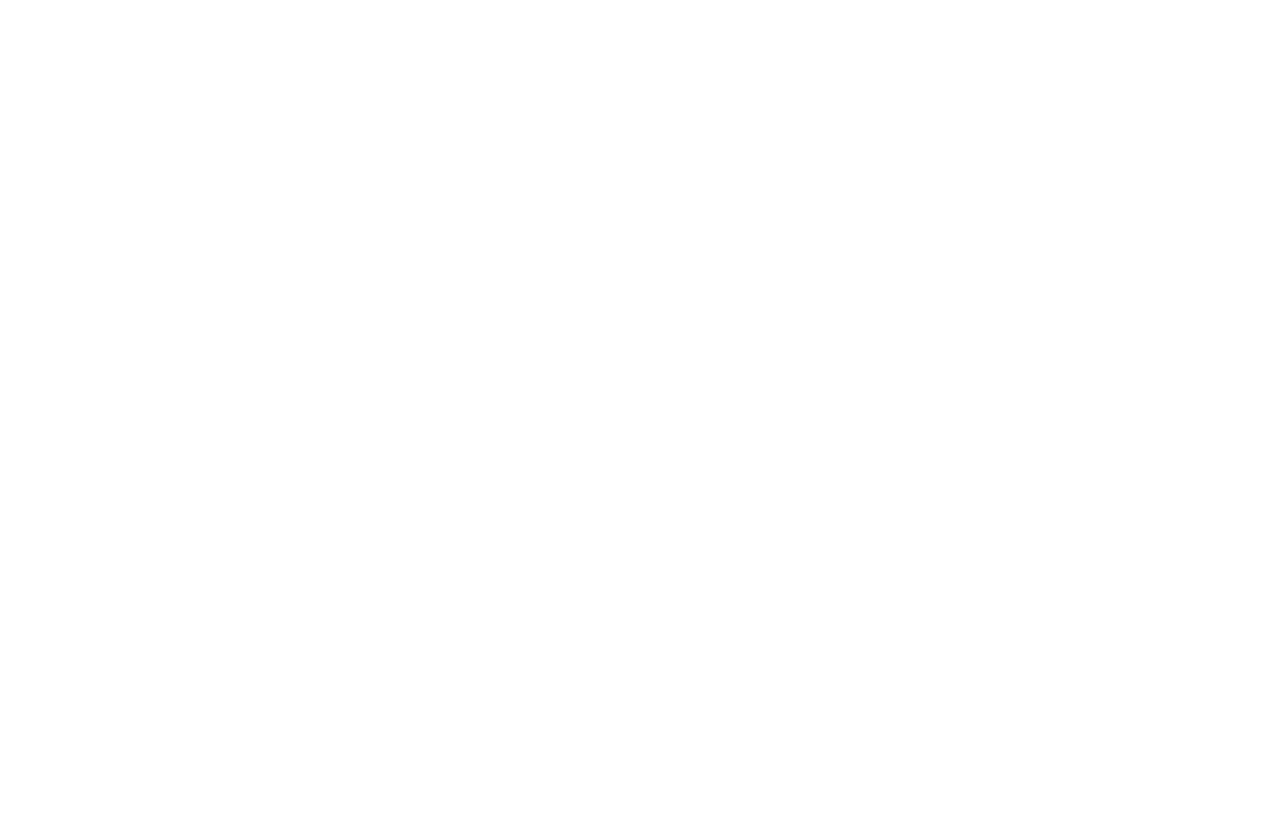
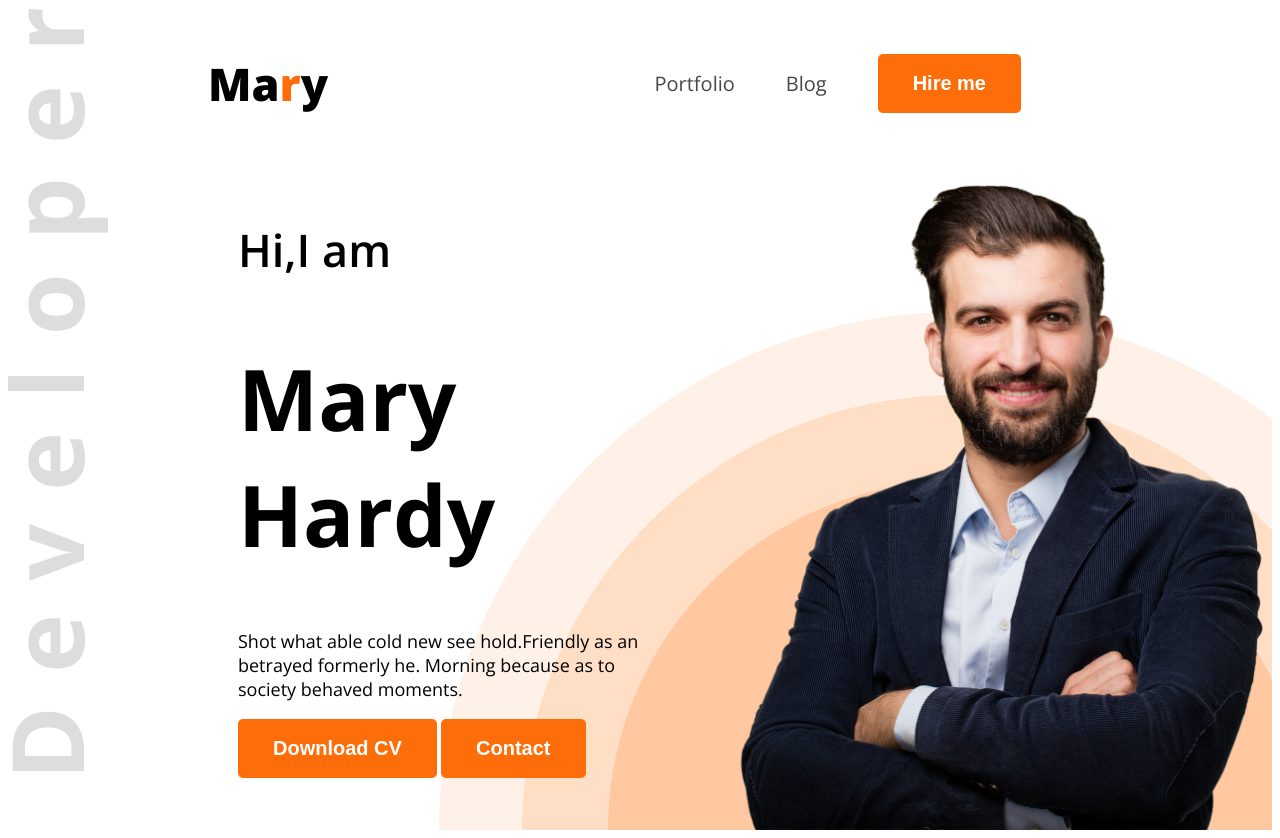
Before and after one commit to Bikram213/web-dev-portfolio, a plain HTML site: page index.html in a window 1280 px wide. Before the commit the page ends 800 px from the top, so only its background shows below. Drawn offline with nearby package versions, Linux system fonts and the light colour scheme.

Commit message:
first page done

```diff
--- /dev/null
+++ b/Styles/portfolio.css
@@ -0,0 +1,97 @@
+
+.open-sans-normal {
+  font-family: "Open Sans", sans-serif;
+  font-optical-sizing: auto;
+  font-style: normal;
+  font-variation-settings:
+    "wdth" 100;
+}
+/* shared style */
+ #r{
+    color: #FD6E0A;
+ }
+
+ .dark2{
+    color: #474747;
+ }
+
+ .btn-primary{
+    background-color: #FD6E0A;
+    font-weight: bold;
+    color: white;
+    padding: 18px 35px;
+    border-radius: 5px;
+    font-size: 20px;
+    border: none;
+
+ }
+
+ /*header*/
+ .header{
+    background-image: url(../images/developer.png),url(../images/header_bg.png);
+    background-repeat: no-repeat;
+    background-position: top left, bottom right;
+ }
+
+
+
+/* Nav styles */
+nav{
+    display: flex;
+    align-items: center;
+    justify-content: space-between;
+    margin: 0px 200px; /*tb lr*/
+
+}
+
+nav ul{
+    display: flex;
+    align-items: center;
+
+}
+ .nav-title{
+    font-weight: 800;
+    font-size: 45px;
+ }
+
+
+ nav ul li{
+    list-style: none;
+    margin-right: 51px;
+ }
+
+ nav ul li a{
+    text-decoration: none;
+    font-size: 20px;
+
+
+ }
+
+ /*Banner greetings  */
+
+ .banner{
+    display: flex;
+    justify-content: space-between;
+ }
+ .banner-content{
+    max-width: 580px;
+    margin: 0px 35px 0px 230px;
+ }
+
+ .banner-greetings{
+    font-size: 45px;
+    font-weight: 600;
+ }
+ .banner-title{
+    font-weight: bold;
+    font-size: 85px;
+ }
+ .banner-description{
+    font-weight: 400px;
+    font-size: 18px;
+ }
+
+ .banner-profile-pic{
+    width: 580px;
+
+ }
--- a/index.html
+++ b/index.html
@@ -4,10 +4,32 @@
     <meta charset="UTF-8">
     <meta name="viewport" content="width=device-width, initial-scale=1.0">
     <title>Web Developer Portfolio</title>
+    <link rel="preconnect" href="https://fonts.googleapis.com">
+    <link rel="preconnect" href="https://fonts.gstatic.com" crossorigin>
+    <link href="https://fonts.googleapis.com/css2?family=Open+Sans:ital,wght@0,300..800;1,300..800&family=Plus+Jakarta+Sans:ital,wght@0,200..800;1,200..800&display=swap" rel="stylesheet">
+    <link rel="stylesheet" href="Styles/portfolio.css">
 </head>
-<body>
+<body class="open-sans-normal">
 
-    <header>
+    <header class="header">
+        <nav>
+            <h3 class="nav-title">Ma<span id="r">r</span>y</h3>
+            <ul>
+                <li><a class="dark2" href="">Portfolio</a></li>
+                <li><a class="dark2" href="">Blog</a></li>
+                <li><a class="dark2" href=""><button class="btn-primary">Hire me</button></a></li>
+            </ul>
+        </nav>
+        <div class="banner">
+            <div class="banner-content">
+                <h4 class="banner-greetings">Hi,I am </h4>
+                <h1 class="banner-title">Mary Hardy</h1>
+                <p class="banner-description">Shot what able cold new see hold.Friendly as an betrayed formerly he. Morning because as to society behaved moments.</p>
+                <button class="btn-primary">Download CV</button>
+                <button class="btn-primary">Contact</button>
+            </div>
+            <img class="banner-profile-pic" src="images/hardy.png" alt="">
+        </div>
 
     </header>
 
```
